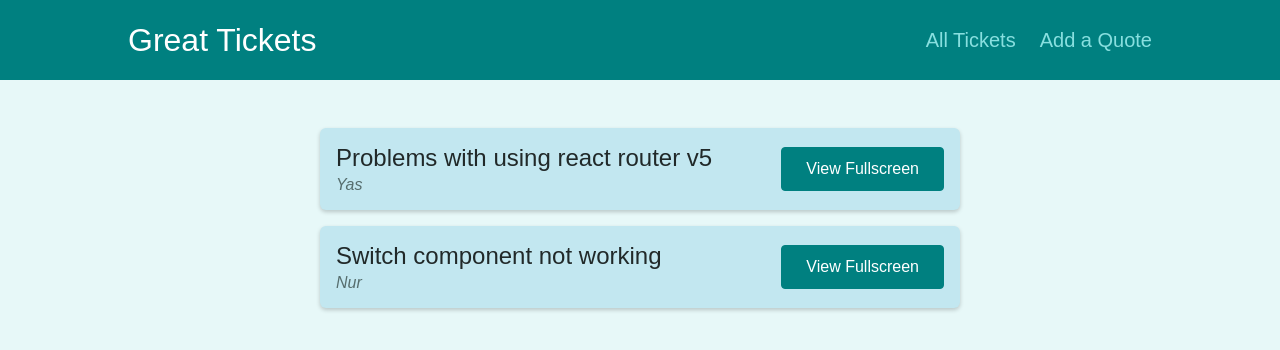
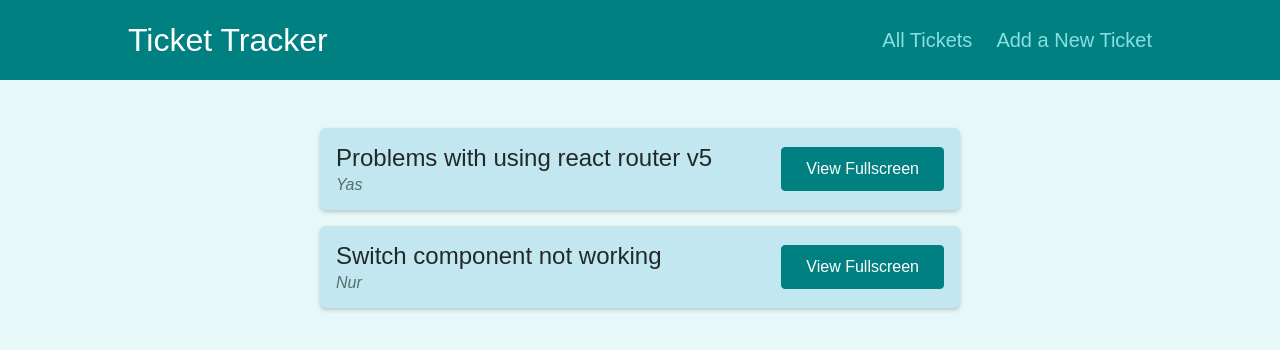
Before and after one commit to jacobpclouse/Ticket-Tracker, a React (Create React App) app: page / in a window 1280 px wide. Shown: the top 350 px of the page. Built offline with nearby package versions, Linux system fonts and the light colour scheme.

Commit message:
Updated UI

```diff
--- a/src/components/layout/MainNavigation.js
+++ b/src/components/layout/MainNavigation.js
@@ -5,7 +5,7 @@ import classes from "./MainNavigation.module.css";
 const MainNavigation = () => {
   return (
     <header className={classes.header}>
-      <div className={classes.logo}>Great Tickets</div>
+      <div className={classes.logo}>Ticket Tracker</div>
       <nav className={classes.nav}>
         <ul>
           <li>
@@ -21,7 +21,7 @@ const MainNavigation = () => {
               style={({ isActive }) => ({ color: isActive ? "white" : "" })}
               to="/new-ticket"
             >
-              Add a Quote
+              Add a New Ticket
             </NavLink>
           </li>
         </ul>
```
